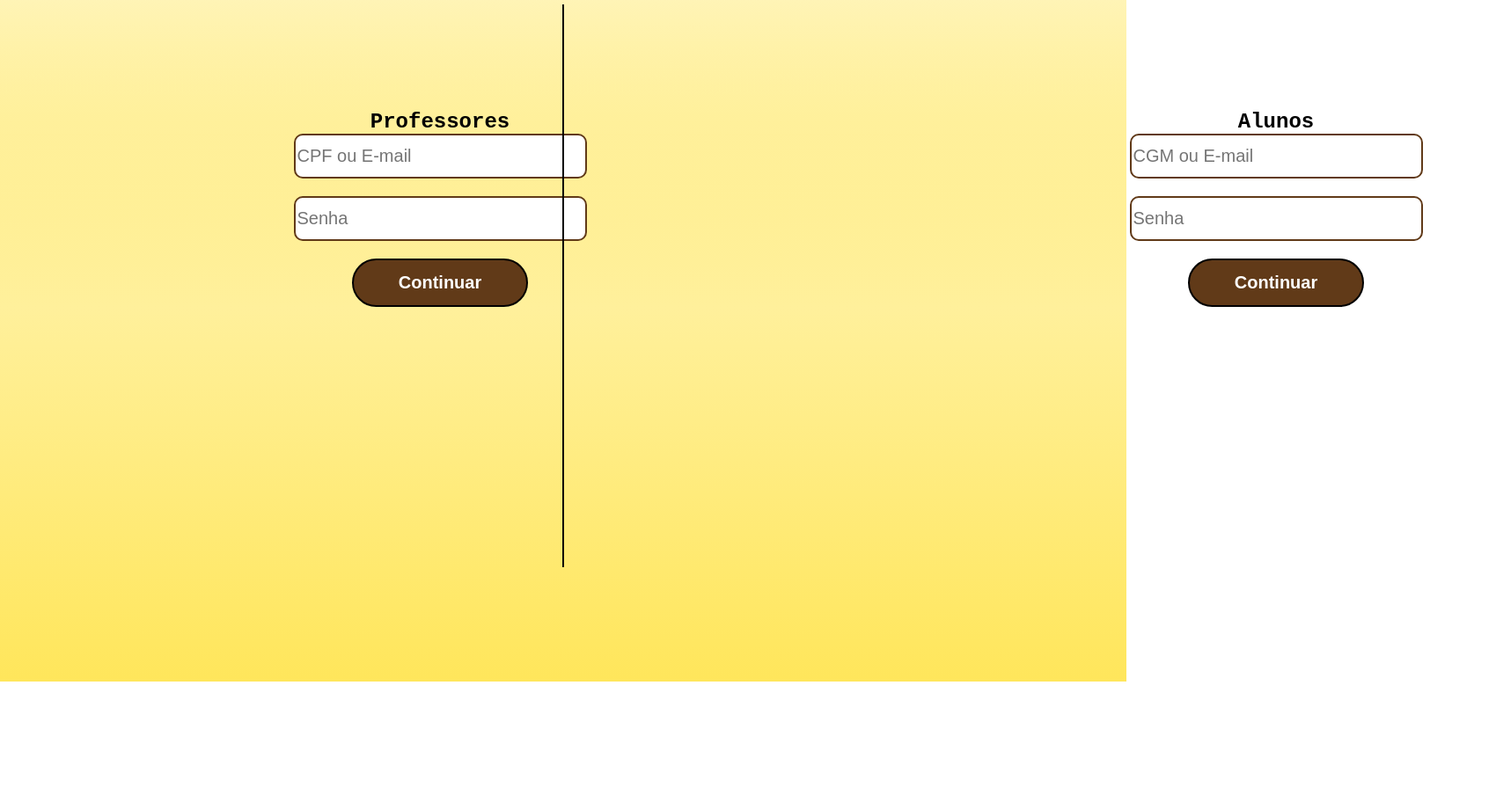
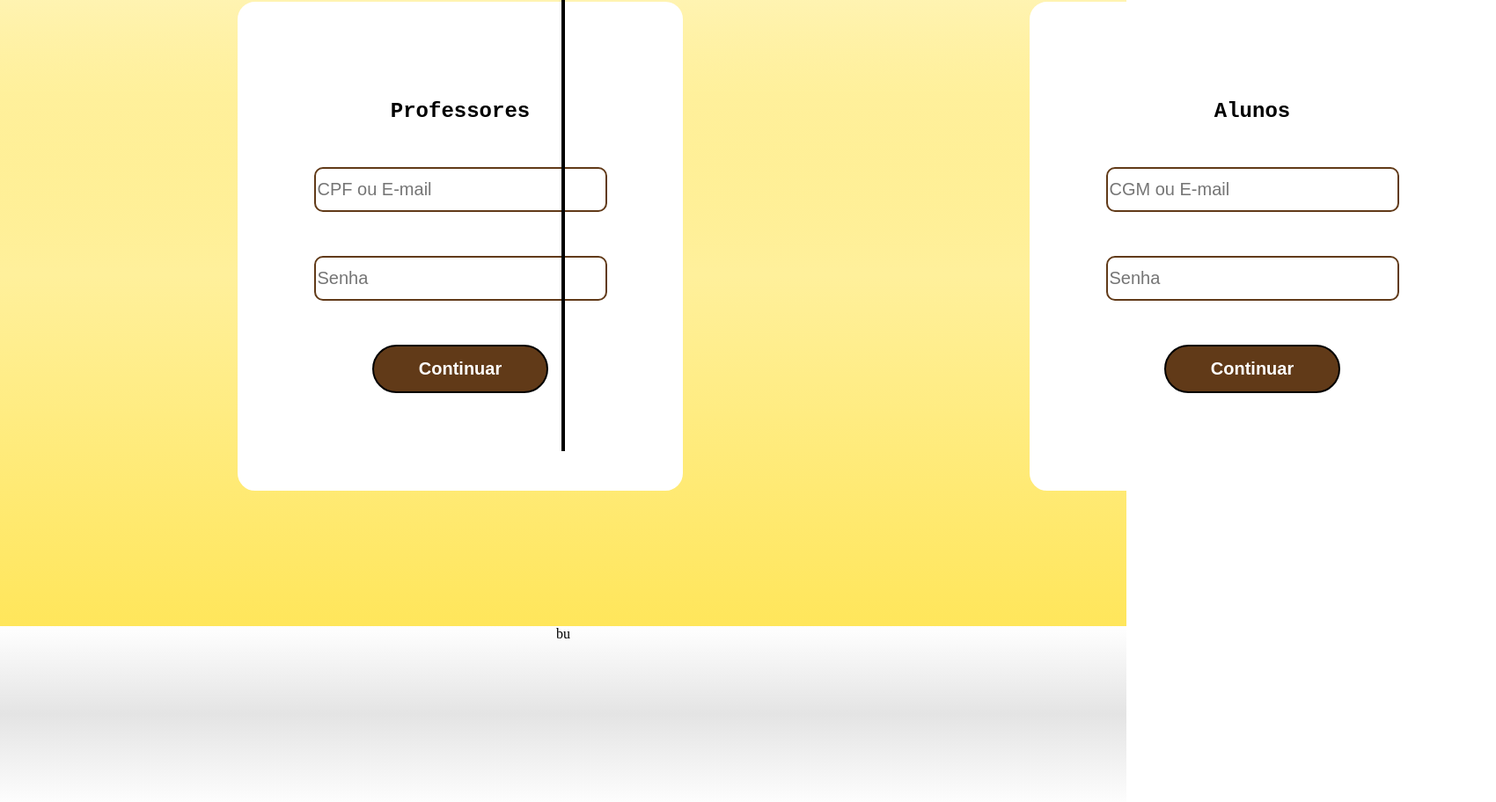
Before and after one commit to gabreoS2correia/amburgui, a plain HTML site: page buzzhuzz/cadastro.html in a window 1280 px wide. Shown: the part 288-1200 px from the top of the page at 88% size, 1700 px wide, since content can reach past the window. Before the commit the page ends 1063 px from the top, so only its background shows below. Drawn offline with Linux system fonts and the light colour scheme.

Commit message:
Add files via upload

```diff
--- a/buzzhuzz/cadastro.css
+++ b/buzzhuzz/cadastro.css
@@ -12,7 +12,15 @@ main{
     background-image: linear-gradient(transparent, #fff09b, #ffe65b);
     position: relative;
     text-align: center;
-    height: 850px;
+    height: 800px;
+}
+footer{
+    height: 25%;
+    background-image: linear-gradient(transparent, #e4e4e4, #fdfdfd);
+    display: flex;
+    flex-wrap: wrap;
+    justify-content: space-around;
+
 }
 .bemvindo{
     font-family: 'Courier New', Courier, monospace;
@@ -20,30 +28,48 @@ main{
 }
 .prof{
     font-family: 'Courier New', Courier, monospace;
+    margin-bottom: 50px;
 }
 .aluno{
     font-family: 'Courier New', Courier, monospace;
+    margin-bottom: 50px;
 }
 .seccadastro1{
+    border: solid, #ffffff;
+    border-radius: 20px;
     height: 550px;
     width: 500px;
     position: absolute;
-    top: 200px;
+    top: 70px;
     left: 250px;
     text-align: center;
+    background-color: #ffffff;
+    display: flex;
+    flex-direction: column;
+    justify-content: center;
+    align-items: center;
+    margin: 20px;
 }
 .seccadastro2{
+    border: solid, #ffffff;
+    border-radius: 20px;
     height: 550px;
     width: 500px;
     position: absolute;
-    top: 200px;
-    left: 1200px;
+    top: 70px;
+    left: 1150px;
     text-align: center;
+    background-color: #ffffff;
+    display: flex;
+    flex-direction: column;
+    justify-content: center;
+    align-items: center;
+    margin: 20px;
 }
 .caixatexto{
     height: 45px;
     width: 325px;
-    margin-bottom: 20px;
+    margin-bottom: 50px;
     font-size: 20px;
     border-radius: 10px;
     border: 2px solid #613a18;
@@ -64,11 +90,12 @@ main{
 }
 
 .linha-vertical {
+  border: 1px solid #000000;
   width: 2px;
-  height: 80%;
+  height: 70%;
   background-color: #000;
   position: absolute;
-  top: 50%;
+  top: 40%;
   left: 50%;
   transform: translate(-50%, -50%);
 }
--- a/buzzhuzz/cadastro.html
+++ b/buzzhuzz/cadastro.html
@@ -33,7 +33,7 @@
         </section>
         <div class="container">
   <div class="linha-vertical"></div>
-</div>
+        </div>
           <section class="seccadastro2">     <!-- seção para realizar o cadastrar -->
             <h1 class="aluno">Alunos</h1>     <!-- título da seção -->
             <input type="text" placeholder="CGM ou E-mail" class="caixatexto">     <!-- input para digitar o nome -->
@@ -45,5 +45,9 @@
             </a>
         </section>
     </main>
+    <footer>
+        bu
+
+    </footer>
 </body>
 </html>
```
